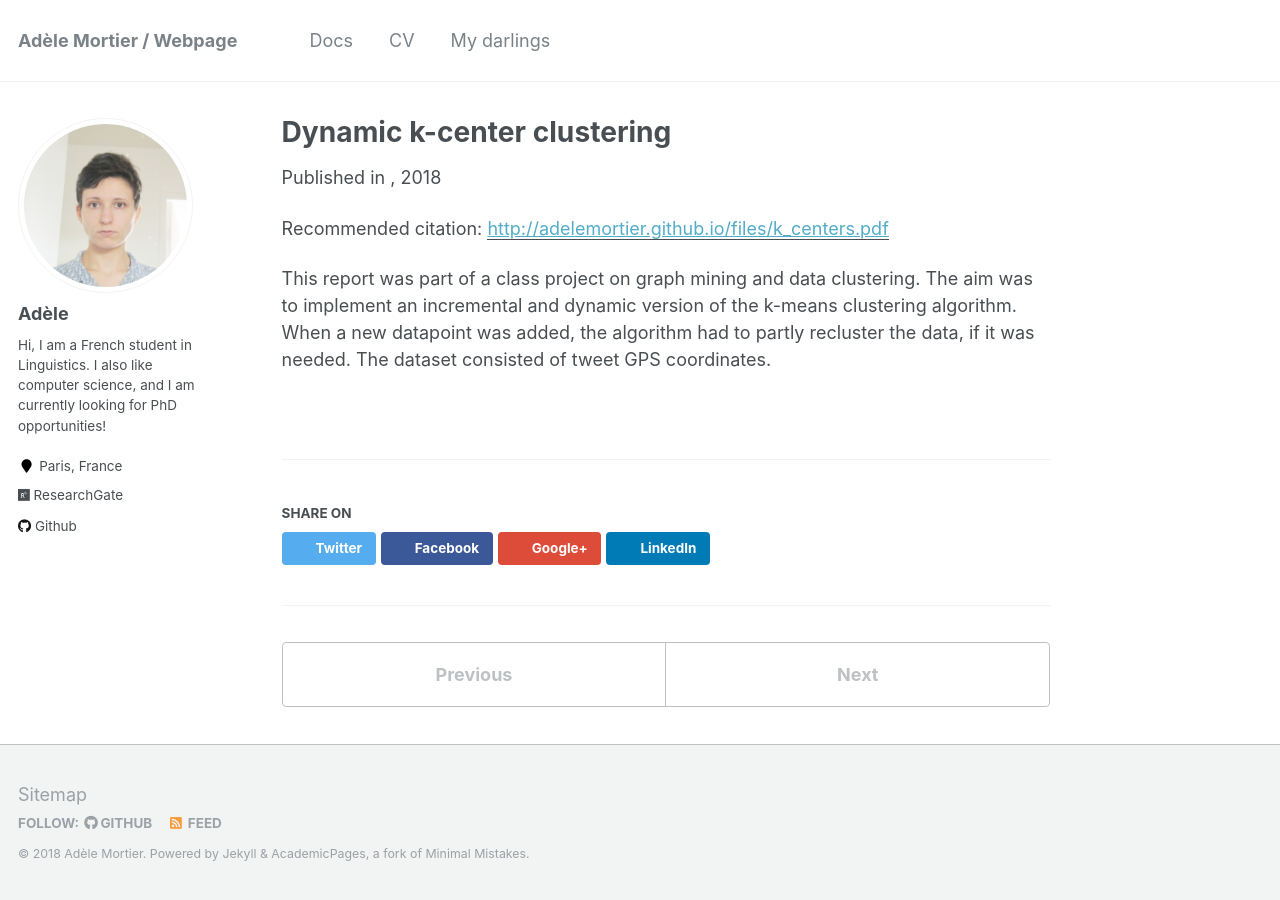
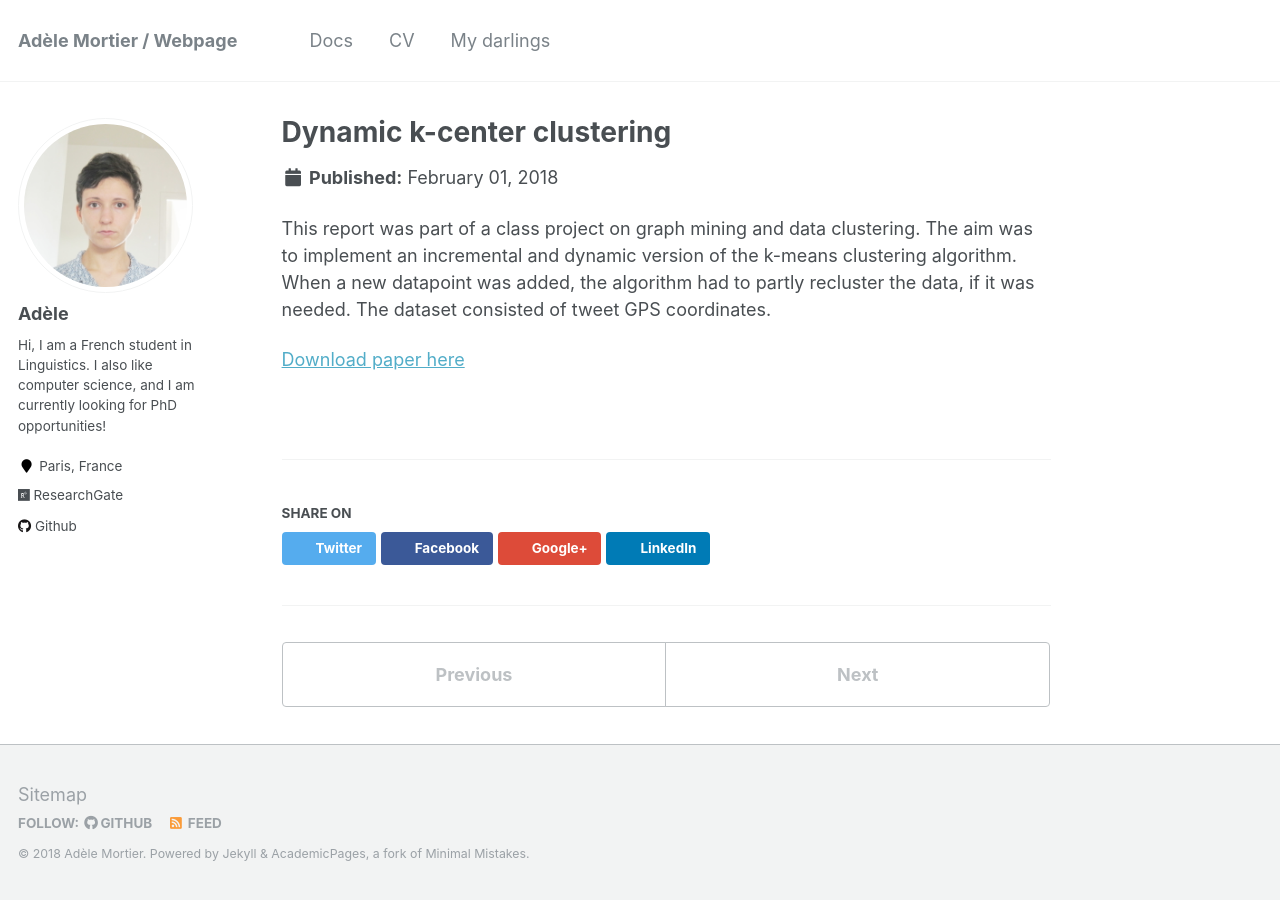
Before and after one commit to AdeleMortier/AdeleMortier.github.io, a Jekyll site: the page built from _docs/2018-k-centers-report.md, in a window 1280 px wide. Built offline with Jekyll 4.4.1, drawn with Linux system fonts in a browser that asks for light colours.

Commit message:
try to add docs

```diff
--- a/_docs/2018-k-centers-report.md
+++ b/_docs/2018-k-centers-report.md
@@ -4,8 +4,10 @@ collection: docs
 permalink: /docs/2018-k-centers-report
 excerpt: 'This report was part of a class project on graph mining and data clustering. The aim was to implement an incremental and dynamic version of the k-means clustering algorithm. When a new datapoint was added, the algorithm had to partly recluster the data, if it was needed. The dataset consisted of tweet GPS coordinates.'
 date: 2018-02-01
-venue: ""
+venue:
 paperurl: 'http://adelemortier.github.io/files/k_centers.pdf'
-citation: ""
+citation:
 ---
 This report was part of a class project on graph mining and data clustering. The aim was to implement an incremental and dynamic version of the k-means clustering algorithm. When a new datapoint was added, the algorithm had to partly recluster the data, if it was needed. The dataset consisted of tweet GPS coordinates.
+
+[Download paper here](http://adelemortier.github.io/files/k_centers.pdf)
```
